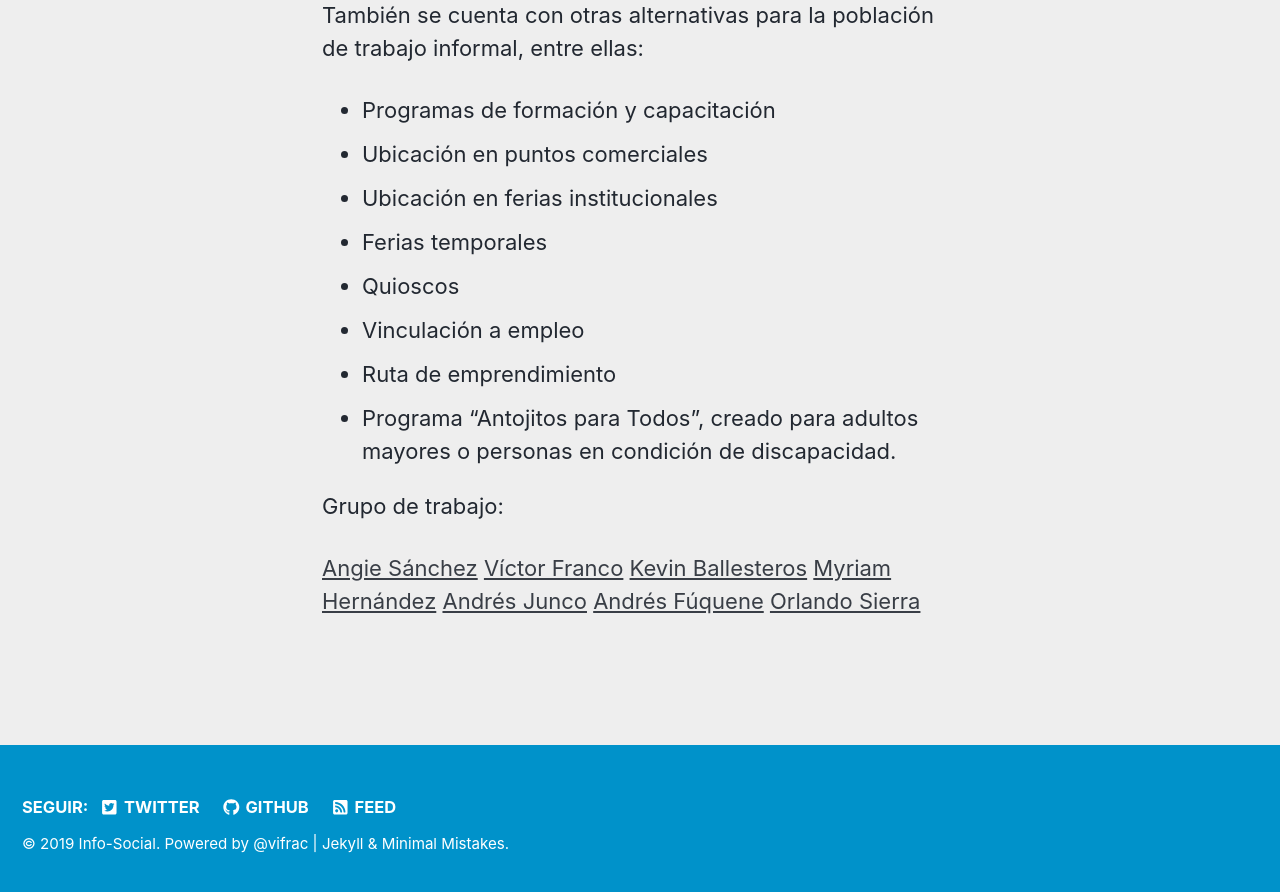
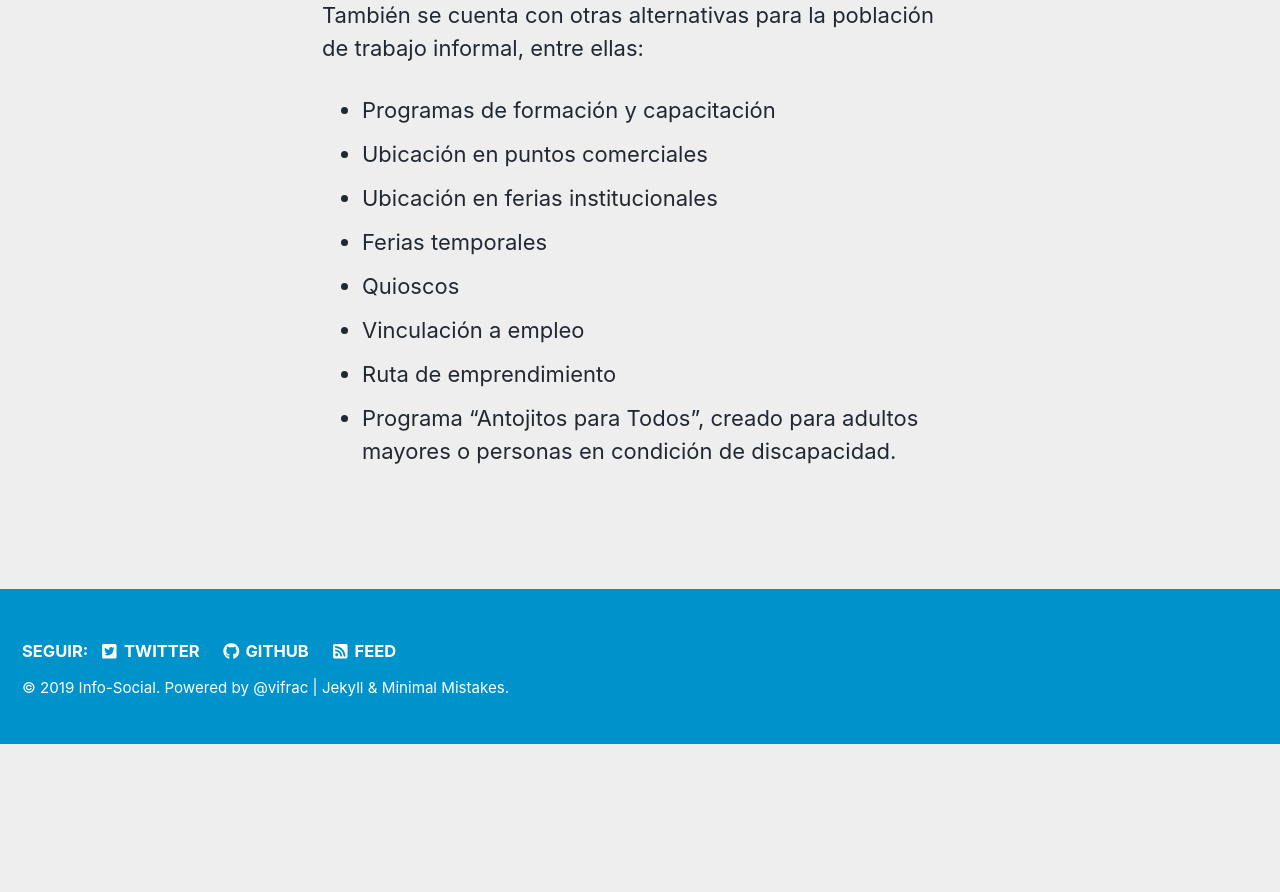
Before and after one commit to vifrac/socialProyect, a Jekyll site: the page built from convocatorias.md, in a window 1280 px wide and 900 px high, scrolled down 711 px. Shown: the top 892 px of the window. Built offline with Jekyll 4.4.1, drawn with Linux system fonts in a browser that asks for light colours; cached includes are drawn as plain includes; nearby versions of some CDN libraries; after the commit the page ends 1455 px from its top, so only the background shows below that.

Commit message:
re-setup convocatories

```diff
--- a/convocatorias.md
+++ b/convocatorias.md
@@ -20,15 +20,3 @@ También se cuenta con otras alternativas para la población de trabajo informal
 - Vinculación a empleo
 - Ruta de emprendimiento
 - Programa “Antojitos para Todos”, creado para adultos mayores o personas en condición de discapacidad.
-
-
-
-Grupo de trabajo:
-
-[Angie Sánchez](https://www.vifrac.com/)
-[Víctor Franco](https://www.vifrac.com/)
-[Kevin Ballesteros](https://www.vifrac.com/)
-[Myriam Hernández](https://www.vifrac.com/)
-[Andrés Junco](https://www.vifrac.com/)
-[Andrés Fúquene](https://www.vifrac.com/)
-[Orlando Sierra](https://www.vifrac.com/)
```
